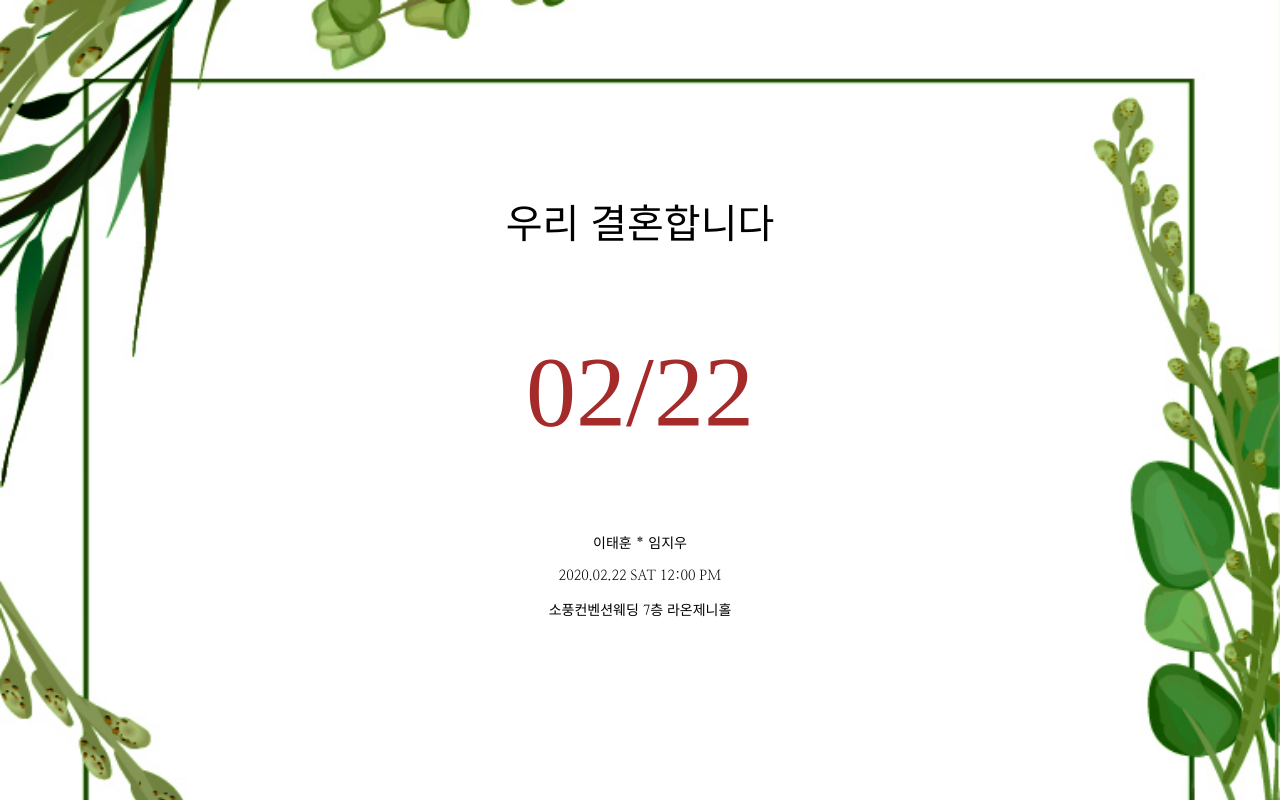
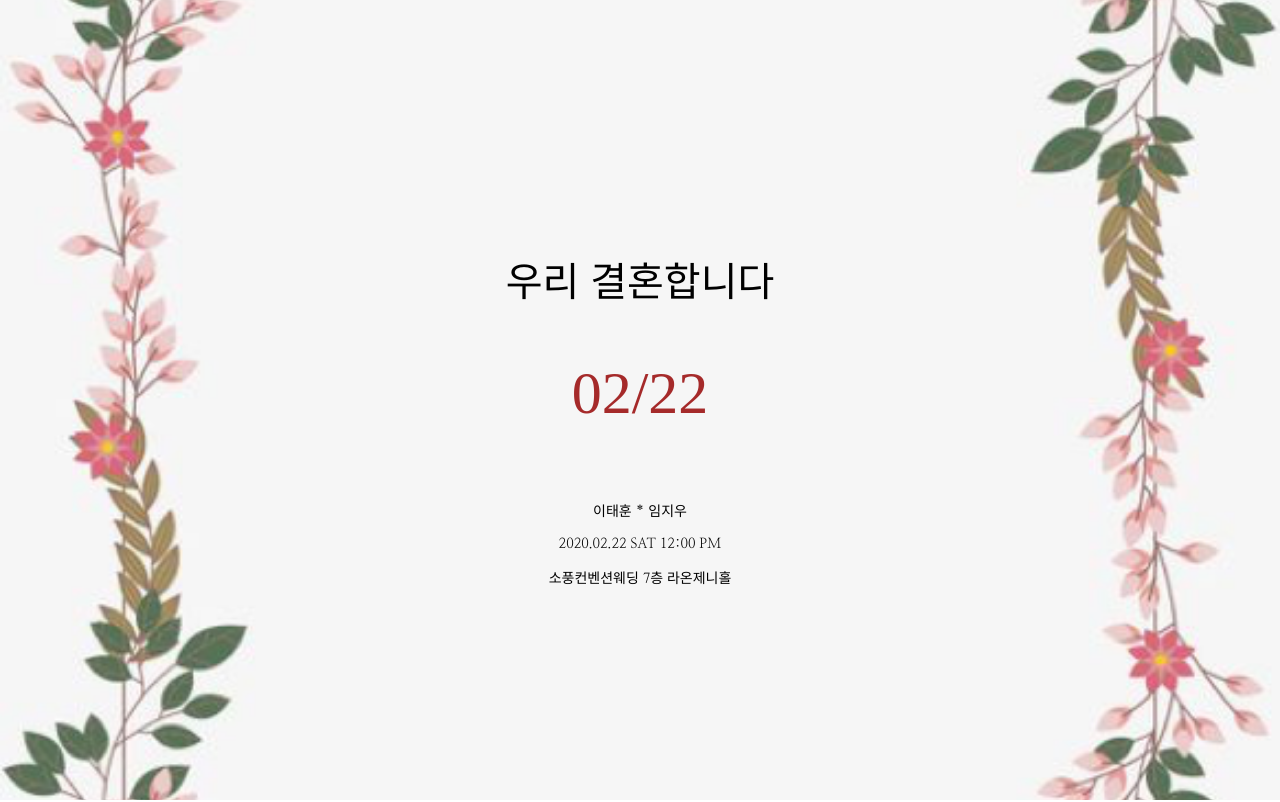
Before and after one commit to taehoon619/mcard, a plain HTML site: page index.html in a window 1280 px wide. Shown: the top 802 px of the page. Drawn offline with Linux system fonts and the light colour scheme.

Commit message:
Add files via upload

```diff
--- a/index.html
+++ b/index.html
@@ -11,14 +11,13 @@
 
     <!-- 첫페이지  -->
 
-    <div style="height: 100vh; width: 100vw; background-image: url(img/plant-02.jpg); background-size: cover;">
+    <div style="height: 100vh; width: 100vw; background-image: url(img/123aa.png); background-size: cover; background-position: center;">
         <div style="padding-top: 120px;">
             <!-- 첫페이지 열기 -->
-            <!-- <img src="main_top_bg.jpg" style="width:100%;"> -->
-            <h1
-                style="text-align:center; margin-top: 72px; font-family:'Nanum Myeongjo'; font-size: 40px; font-weight: 200;">
+            <!-- <img src="main_top_bg.jpg" style="width:100;"> -->
+            <h1 style="text-align:center; margin-top: 130px; font-family:'Nanum Myeongjo'; font-size: 40px; font-weight: 200;">
                 우리 결혼합니다</h1>
-            <h2 style="text-align:center; font-size: 100px; font-weight: 300; color: brown;" title="the day">02/22</h2>
+            <h2 style="text-align:center; font-size: 60px; font-weight: 100; color: brown;" title="the day">02/22</h2>
 
             <h3 style="text-align:center; margin-top: 72px; font-family:'Nanum Myeongjo'; font-size: 14px; font-weight: 200;">
                 이태훈&nbsp;*&nbsp;임지우</h3>
@@ -29,7 +28,7 @@
         </div>
     </div> <!-- 첫페이지 닫기 -->
 
-<div style="background-color: #fbfbfb; padding-bottom: 30px; margin-top: 100px;">
+<div style="background-color: #fbfbfb; padding-bottom: 60px; margin-top: 100px;">
     <img src="img/title_img_1.jpg" style="width:100%;" title="초대합니다">
 
     <p style="text-align: center; margin-top: 72px; font-family:'Nanum Myeongjo'; font-size: 15px; line-height: 26px;">
```
